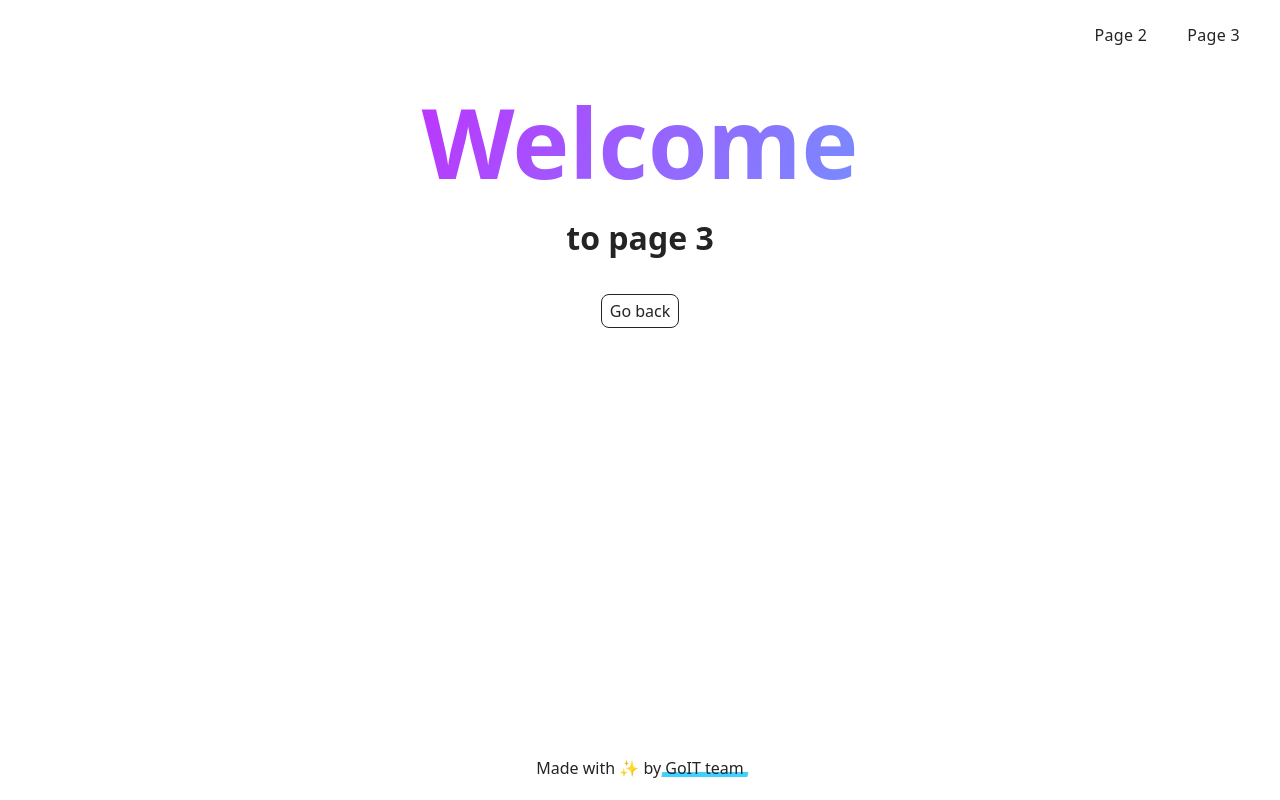
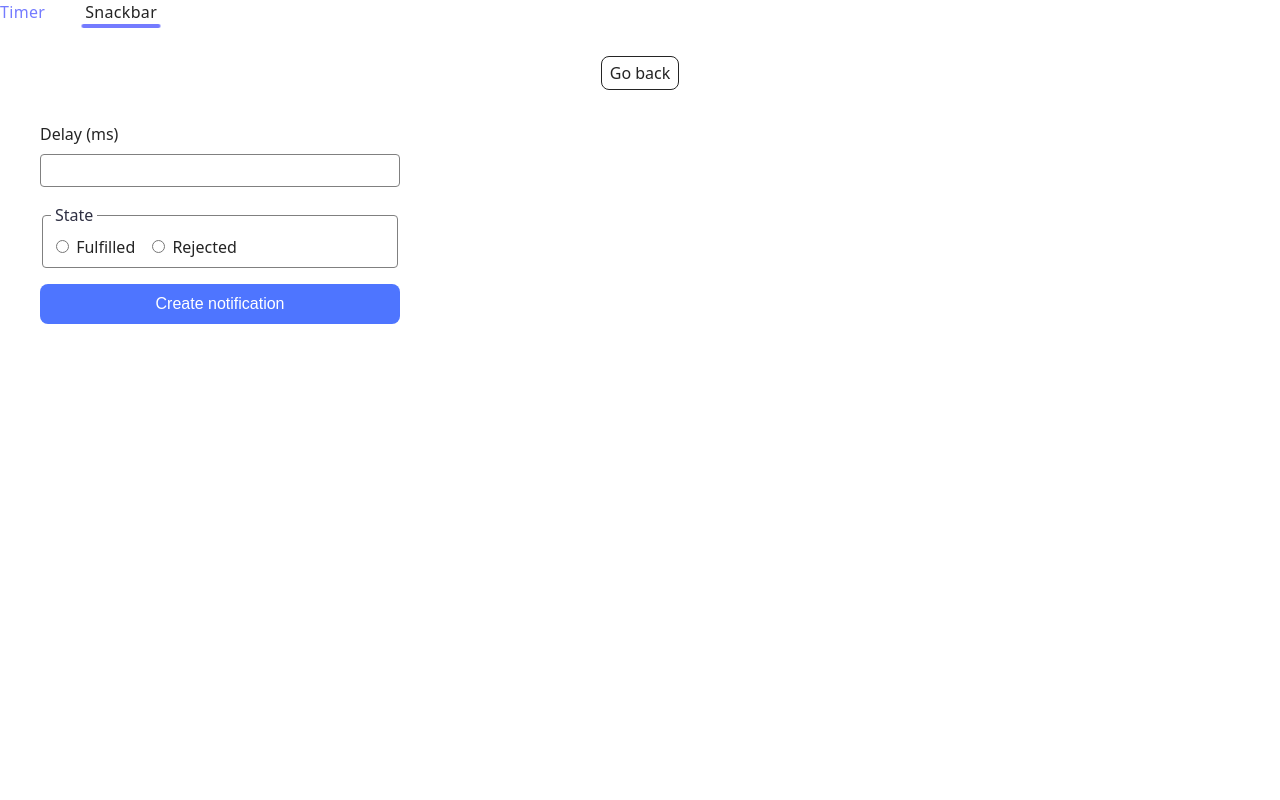
Before and after one commit to sofiiayarmak/goit-advancedjs-hw-02, a website built with Vite: page src/2-snackbar.html in a window 1280 px wide. Built offline with nearby package versions, Linux system fonts and the light colour scheme.

Commit message:
snackbar styles

```diff
--- a/src/2-snackbar.html
+++ b/src/2-snackbar.html
@@ -1,28 +1,49 @@
-<!DOCTYPE html>
+<!doctype html>
 <html lang="en">
   <head>
     <meta charset="UTF-8" />
-    <meta http-equiv="X-UA-Compatible" content="IE=edge" />
-    <meta name="viewport" content="width=device-width, initial-scale=1.0" />
-    <title>Page 3</title>
+    <title>Snackbar Generator</title>
     <link rel="stylesheet" href="./css/styles.css" />
   </head>
   <body>
-    <load
-      src="./partials/header.html"
-      icon-path="./img/sprite.svg#logo"
-      highlight-curr="active"
-    />
+    <nav class="nav">
+      <ul class="nav-list">
+        <li class="nav-item">
+          <a class="nav-link" href="./1-timer.html">Timer</a>
+        </li>
+        <li class="nav-item">
+          <a class="nav-link active" href="./2-snackbar.html">Snackbar</a>
+        </li>
+      </ul>
+    </nav>
 
     <main>
       <div class="container">
-        <h1 class="main-title">
-          <span class="main-title-gradient">Welcome</span> to page 3
-        </h1>
         <load src="./partials/back-link.html" />
+
+        <form class="form">
+          <label class="form-label">
+            Delay (ms)
+            <input type="number" name="delay" name="delay" required />
+          </label>
+
+          <fieldset class="form-fieldset">
+            <legend>State</legend>
+            <label>
+              <input type="radio" name="state" value="fulfilled" required />
+              Fulfilled
+            </label>
+            <label>
+              <input type="radio" name="state" value="rejected" required />
+              Rejected
+            </label>
+          </fieldset>
+
+          <button type="submit" class="submit-btn">Create notification</button>
+        </form>
       </div>
     </main>
 
-    <load src="./partials/footer.html" />
+    <script type="module" src="./js/2-snackbar.js"></script>
   </body>
 </html>
--- a/src/css/styles.css
+++ b/src/css/styles.css
@@ -50,14 +50,12 @@ button[data-start]:disabled {
 .timer {
   display: flex;
   gap: 24px;
-  justify-content: center;
   margin-top: 32px;
 }
 
 .field {
   display: flex;
   flex-direction: column;
-  align-items: center;
 }
 
 .value {
@@ -72,3 +70,134 @@ button[data-start]:disabled {
   color: #2e2f42;
   font-weight: 400;
 }
+
+.form {
+  display: flex;
+  flex-direction: column;
+  gap: 16px;
+  max-width: 360px;
+  margin: 20px auto;
+}
+
+.form-label {
+  display: flex;
+  flex-direction: column;
+  text-align: left;
+  gap: 8px;
+}
+
+.form-label input {
+  padding: 8px;
+  border: 1px solid #808080;
+  border-radius: 4px;
+  outline: none;
+}
+
+.form-fieldset {
+  display: flex;
+  text-align: left;
+  gap: 12px;
+  padding: 10px;
+  border: 1px solid #808080;
+  border-radius: 4px;
+}
+
+.submit-btn {
+  padding: 10px;
+  background-color: #4e75ff;
+  color: white;
+  border: none;
+  border-radius: 8px;
+  font-weight: 500;
+  cursor: pointer;
+}
+
+.submit-btn:hover {
+  background-color: #3b5edb;
+}
+
+.form {
+  margin-top: 32px;
+  display: flex;
+  flex-direction: column;
+  gap: 16px;
+  max-width: 360px;
+  margin-left: 0;
+}
+
+.form-label-number {
+  display: flex;
+  flex-direction: column;
+  gap: 8px;
+  font-size: 16px;
+  color: #2e2f42;
+}
+
+.form-label-number input {
+  height: 40px;
+  padding: 8px 16px;
+  border: 1px solid #808080;
+  border-radius: 4px;
+  font-size: 16px;
+  outline: none;
+  transition: border-color 0.3s ease;
+}
+
+.form-label-number input:hover {
+  border-color: #000;
+}
+
+.form-fieldset {
+  display: flex;
+  gap: 12px;
+  padding: 8px;
+  border: 1px solid #808080;
+  border-radius: 4px;
+}
+
+.form-fieldset legend {
+  padding: 0 4px;
+  font-size: 16px;
+  color: #2e2f42;
+}
+
+.radio-group {
+  display: flex;
+  gap: 24px;
+}
+
+.form-label-radio {
+  display: flex;
+  gap: 8px;
+  font-size: 16px;
+  cursor: pointer;
+}
+
+.form-label-radio input[type='radio'] {
+  width: 18px;
+  height: 18px;
+  accent-color: #4e75ff;
+}
+
+.submit-btn {
+  height: 40px;
+  width: 100%;
+  background-color: #4e75ff;
+  color: #fff;
+  border: none;
+  border-radius: 8px;
+  font-size: 16px;
+  font-weight: 500;
+  cursor: pointer;
+  transition:
+    background-color 0.3s ease,
+    box-shadow 0.3s ease;
+}
+
+.submit-btn:hover {
+  background-color: #3b5edb;
+}
+
+.submit-btn:focus {
+  box-shadow: 0 0 0 4px rgba(78, 117, 255, 0.5);
+}
```
Also changed, not shown: src/index.html (+1 -0 lines).
